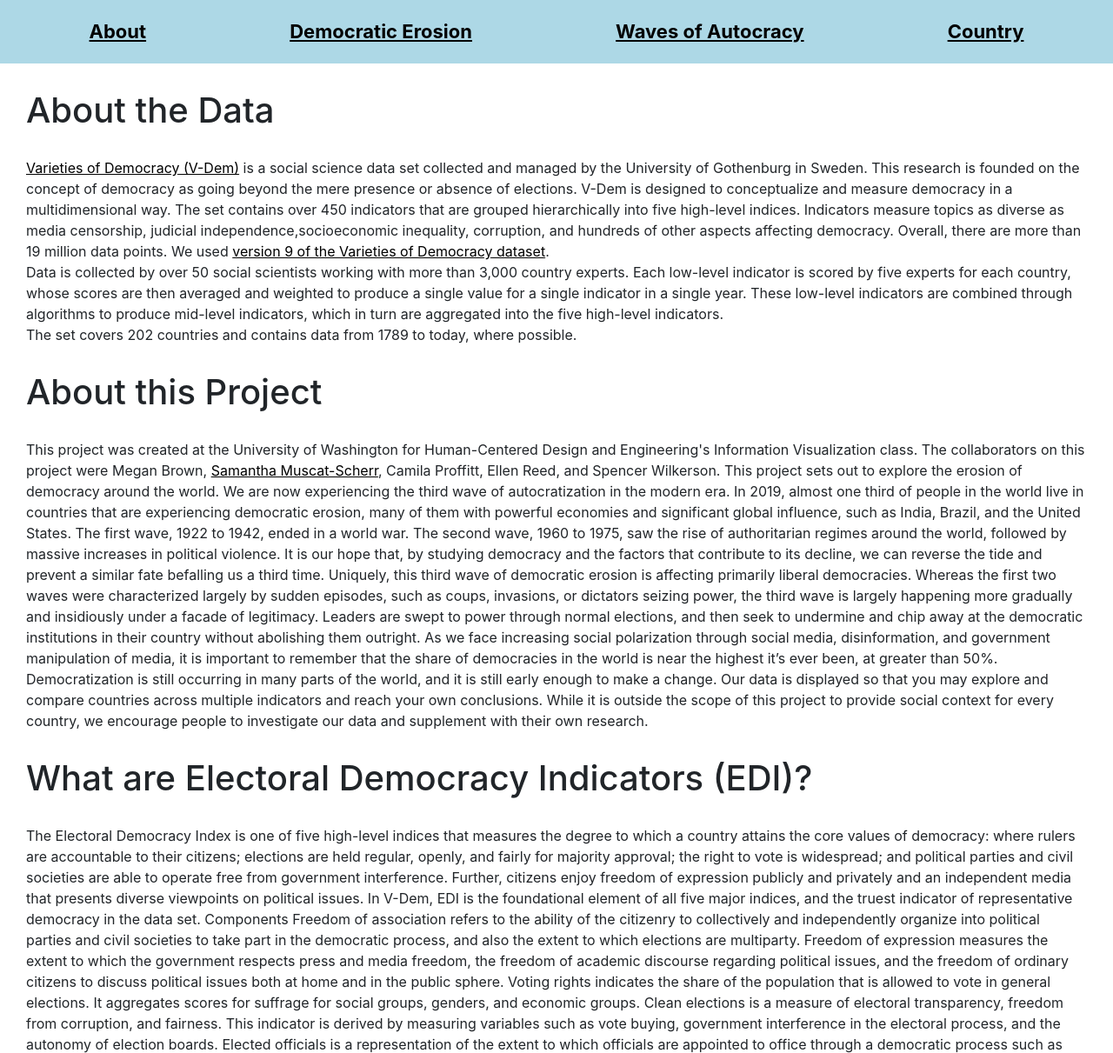
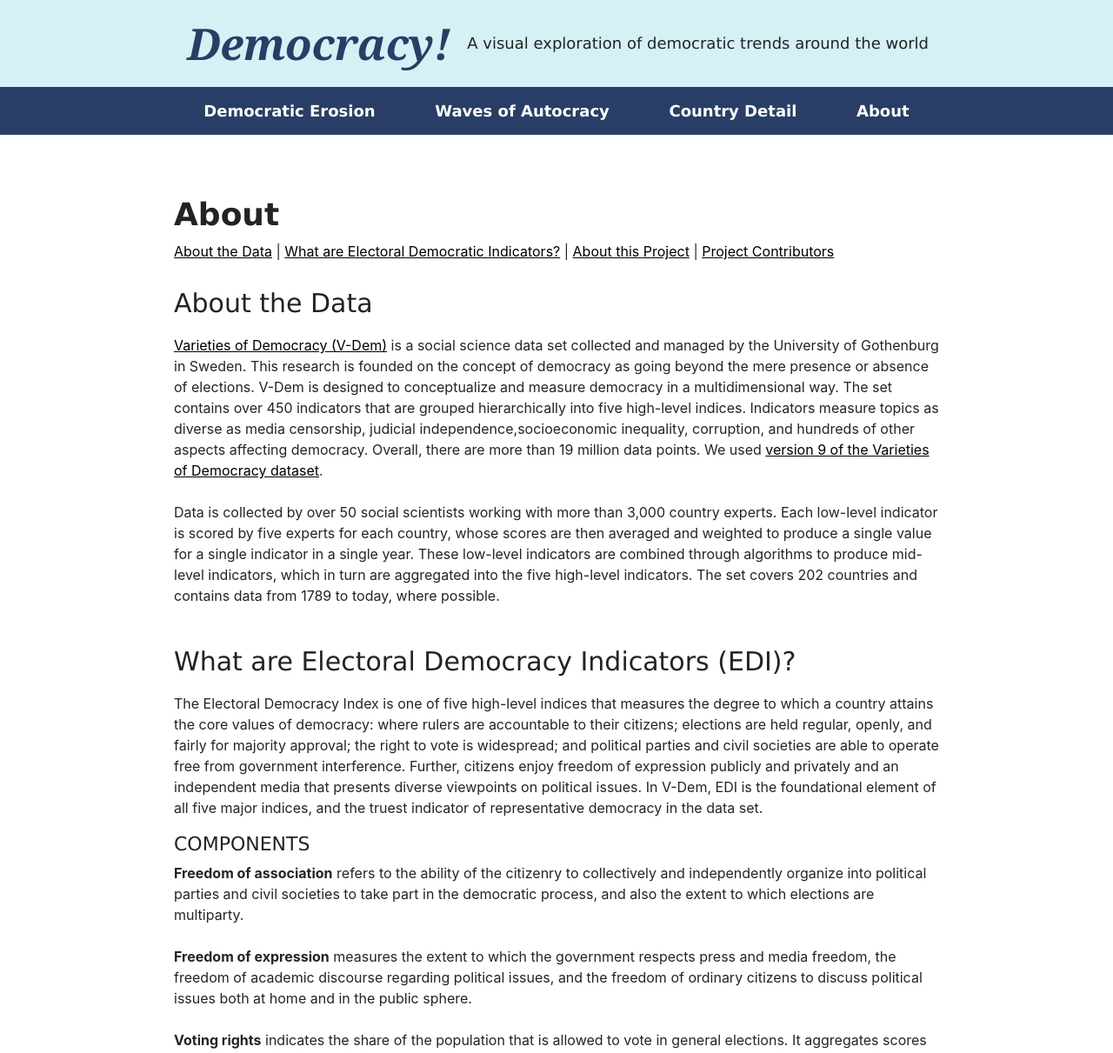
Before and after one commit to Ellesabelles/Democracy, a plain HTML site: page about.html in a window 1280 px wide. Shown: the top 1211 px of the page at 87% size. Drawn offline with Linux system fonts and the light colour scheme.

Commit message:
whole lotta content

```diff
--- a/about.html
+++ b/about.html
@@ -11,51 +11,80 @@
       />
 </head>
 <body>
+    <div class="rectangle">
+        <div class="democracy">
+            Democracy!
+        </div>
+        &nbsp; &nbsp;
+        <div class="a-visual-exploration">
+            A visual exploration of democratic trends around the world
+        </div>
+    </div>
     <div class="navBar" >
-        <a href="about.html">About</a>
         <a href="index.html">Democratic Erosion</a>
         <a href="autocracy.html">Waves of Autocracy</a>
-        <a href="country.html">Country</a>
+        <a href="country.html">Country Detail</a>
+        <a href="about.html">About</a>
     </div>
-    <h1>About the Data</h1>
+    <div class="centralText">
+        <h1>About</h1>
+        <div class="miniNav">
+            <a href="#data">About the Data</a>
+            |
+            <a href="#edi">What are Electoral Democratic Indicators?</a>
+            |
+            <a href="#project">About this Project</a>
+            |
+            <a href="#contributors">Project Contributors</a>
+        </div>
+        <h2 id="data">About the Data</h2>
         <p>
             <a href="https://www.v-dem.net/en/">Varieties of Democracy (V-Dem)</a> is a social science data set collected and managed by the University of Gothenburg in Sweden. This research is founded on the concept of democracy as going beyond the mere presence or absence of elections. V-Dem is designed to conceptualize and measure democracy in a multidimensional way. The set contains over 450 indicators that are grouped hierarchically into five high-level indices. Indicators measure topics as diverse as media censorship, judicial independence,socioeconomic inequality, corruption, and hundreds of other aspects affecting democracy. Overall, there are more than 19 million data points. We used <a href="https://www.v-dem.net/en/data/data-version-9/">version 9 of the Varieties of Democracy dataset</a>.
             <br />
+            <br />
             Data is collected by over 50 social scientists working with more than 3,000 country experts. Each low-level indicator is scored by five experts for each country, whose scores are then averaged and weighted to produce a single value for a single indicator in a single year. These low-level indicators are combined through algorithms to produce mid-level indicators, which in turn are aggregated into the five high-level indicators.
-        <br />
             The set covers 202 countries and contains data from 1789 to today, where possible.
         </p>
-    <h1>About this Project</h1>
-    <p>
-     This project was created at the University of Washington for Human-Centered Design and Engineering's Information Visualization class.
-     The collaborators on this project were Megan Brown, <a href="http://sms.design/">Samantha Muscat-Scherr</a>, Camila Proffitt, Ellen Reed, and Spencer Wilkerson.
-     This project sets out to explore the erosion of democracy around the world. We are now experiencing the third wave of autocratization in the modern era. In 2019, almost one third of people in the world live in countries that are experiencing democratic erosion, many of them with powerful economies and significant global influence, such as India, Brazil, and the United States. The first wave, 1922 to 1942, ended in a world war. The second wave, 1960 to 1975, saw the rise of authoritarian regimes around the world, followed by massive increases in political violence. It is our hope that, by studying democracy and the factors that contribute to its decline, we can reverse the tide and prevent a similar fate befalling us a third time.
-
-     Uniquely, this third wave of democratic erosion is affecting primarily liberal democracies. Whereas the first two waves were characterized largely by sudden episodes, such as coups, invasions, or dictators seizing power, the third wave is largely happening more gradually and insidiously under a facade of legitimacy. Leaders are swept to power through normal elections, and then seek to undermine and chip away at the democratic institutions in their country without abolishing them outright.
-
-     As we face increasing social polarization through social media, disinformation, and government manipulation of media, it is important to remember that  the share of democracies in the world is near the highest it’s ever been, at greater than 50%. Democratization is still occurring in many parts of the world, and it is still early enough to make a change.
-
-     Our data is displayed so that you may explore and compare countries across multiple indicators and reach your own conclusions. While it is outside the scope of this project to provide social context for every country, we encourage people to investigate our data and supplement with their own research.
-
-    </p>
-    <h1>What are Electoral Democracy Indicators (EDI)? </h1>
+        <h2 id="edi">What are Electoral Democracy Indicators (EDI)? </h2>
         <p>
             The Electoral Democracy Index is one of five high-level indices that measures the degree to which a country attains the core values of democracy: where rulers are accountable to their citizens; elections are held regular, openly, and fairly for majority approval; the right to vote is widespread; and political parties and civil societies are able to operate free from government interference. Further, citizens enjoy freedom of expression publicly and privately and an independent media that presents diverse viewpoints on political issues.
 
             In V-Dem, EDI is the foundational element of all five major indices, and the truest indicator of representative democracy in the data set.
-
-            Components
-
-            Freedom of association refers to the ability of the citizenry to collectively and independently organize into political parties and civil societies to take part in the democratic process, and also the extent to which elections are multiparty.
-
-            Freedom of expression measures the extent to which the government respects press and media freedom, the freedom of academic discourse regarding political issues, and the freedom of ordinary citizens to discuss political issues both at home and in the public sphere.
-
-            Voting rights indicates the share of the population that is allowed to vote in general elections. It aggregates scores for suffrage for social groups, genders, and economic groups.
-
-            Clean elections is a measure of electoral transparency, freedom from corruption, and fairness. This indicator is derived by measuring variables such as vote buying, government interference in the electoral process, and the autonomy of election boards.
-
-            Elected officials is a representation of the extent to which officials are appointed to office through a democratic process such as elections. This measure can be skewed by sham elections and elections in which there is only one option, and so should not necessarily always be considered a solid measurement of democracy.
-
         </p>
+        <h3>COMPONENTS</h3>
+        <p>
+            <b>Freedom of association</b> refers to the ability of the citizenry to collectively and independently organize into political parties and civil societies to take part in the democratic process, and also the extent to which elections are multiparty.
+            <br />
+            <br />
+            <b>Freedom of expression</b> measures the extent to which the government respects press and media freedom, the freedom of academic discourse regarding political issues, and the freedom of ordinary citizens to discuss political issues both at home and in the public sphere.
+            <br />
+            <br />
+            <b>Voting rights</b> indicates the share of the population that is allowed to vote in general elections. It aggregates scores for suffrage for social groups, genders, and economic groups.
+            <br />
+            <br />
+            <b>Clean elections</b> is a measure of electoral transparency, freedom from corruption, and fairness. This indicator is derived by measuring variables such as vote buying, government interference in the electoral process, and the autonomy of election boards.
+            <br />
+            <br />
+            <b>Elected officials</b> is a representation of the extent to which officials are appointed to office through a democratic process such as elections. This measure can be skewed by sham elections and elections in which there is only one option, and so should not necessarily always be considered a solid measurement of democracy.
+        </p>
+        <h2 id="project">About this Project</h2>
+        <p>
+            This project was created at the University of Washington for Human-Centered Design and Engineering's Information Visualization class.
+            The collaborators on this project were Megan Brown, <a href="http://sms.design/">Samantha Muscat-Scherr</a>, Camila Proffitt, Ellen Reed, and Spencer Wilkerson.
+            <br />
+            <br />
+            This project sets out to explore the erosion of democracy around the world. We are now experiencing the third wave of autocratization in the modern era. In 2019, almost one third of people in the world live in countries that are experiencing democratic erosion, many of them with powerful economies and significant global influence, such as India, Brazil, and the United States. The first wave, 1922 to 1942, ended in a world war. The second wave, 1960 to 1975, saw the rise of authoritarian regimes around the world, followed by massive increases in political violence. It is our hope that, by studying democracy and the factors that contribute to its decline, we can reverse the tide and prevent a similar fate befalling us a third time.
+            <br />
+            <br />
+            Uniquely, this third wave of democratic erosion is affecting primarily liberal democracies. Whereas the first two waves were characterized largely by sudden episodes, such as coups, invasions, or dictators seizing power, the third wave is largely happening more gradually and insidiously under a facade of legitimacy. Leaders are swept to power through normal elections, and then seek to undermine and chip away at the democratic institutions in their country without abolishing them outright.
+            <br />
+            <br />
+            As we face increasing social polarization through social media, disinformation, and government manipulation of media, it is important to remember that  the share of democracies in the world is near the highest it’s ever been, at greater than 50%. Democratization is still occurring in many parts of the world, and it is still early enough to make a change.
+            <br />
+            <br />
+            Our data is displayed so that you may explore and compare countries across multiple indicators and reach your own conclusions. While it is outside the scope of this project to provide social context for every country, we encourage people to investigate our data and supplement with their own research.
+        </p>
+        <h2 id="contributors">Project Contributors</h2>
+    </div>
     </body>
 </html>
--- a/styles.css
+++ b/styles.css
@@ -3,33 +3,86 @@ a {
     text-decoration: underline;
 }
 
+.a-visual-exploration {
+    height: 22px;
+    width: 533px;
+    color: #232323;
+    font-family: Verdana;
+    font-size: 18px;
+    line-height: 22px;
+}
+
 body {
     font: verdana;
 }
-.centralViz {
-    padding: 50px;
+
+.centralText {
+    padding-left: 200px;
+    padding-right: 200px;
+    padding-top: 70px;
+}
+
+.democracy {
+    height: 57px;
+    width: 314px;
+    color: #293E67;
+    font-family: Georgia;
+    font-size: 50px;
+    font-style: italic;
+    font-weight: bold;
+    letter-spacing: -0.3px;
+    line-height: 57px;
+    text-align: center;
 }
 
 .navBar {
+    height: 55px;
+    width: 100%;
+    background-color: #293E67;
+    color: #FFFFFF;
+    font-family: Verdana;
+    font-size: 18px;
+    font-weight: bold;
     display: flex;
     justify-content: space-around;
-    align-items: center;
-    padding: 20px;
-    background-color: lightblue;
+    padding-left: 200px;
+    padding-right: 200px;
+}
+
+.navBar a {
     color: white;
-    font-weight: bold;
-    font-size: 22px;
     text-decoration: none;
 }
 
 h1 {
-    margin: 30px;
+    color: #232323;
+    font-family: Verdana;
+    font-size: 36px;
+    font-weight: bold;
+    line-height: 44px;
 }
 
 h2 {
-    margin: 30px;
+    color: #232323;
+    font-family: Verdana;
+    font-size: 30px;
+    line-height: 36px;
+    padding-top: 30px;
+    padding-bottom: 10px;
 }
 
-p {
-    margin: 30px;
+h3 {
+    color: #232323;
+    font-family: Verdana;
+    font-size: 22px;
+    line-height: 27px;
 }
+
+.rectangle {
+    height: 100px;
+    width: 100%;
+    background-color: #D5F1F5;
+    display: flex;
+    align-items: center;
+    justify-content: center;
+}
```
Also changed, not shown: autocracy.html (+18 -7 lines), country.html (+41 -17 lines), index.html (+47 -7 lines), 1 other file. Lines whose indentation alone changed are shown as unchanged.
